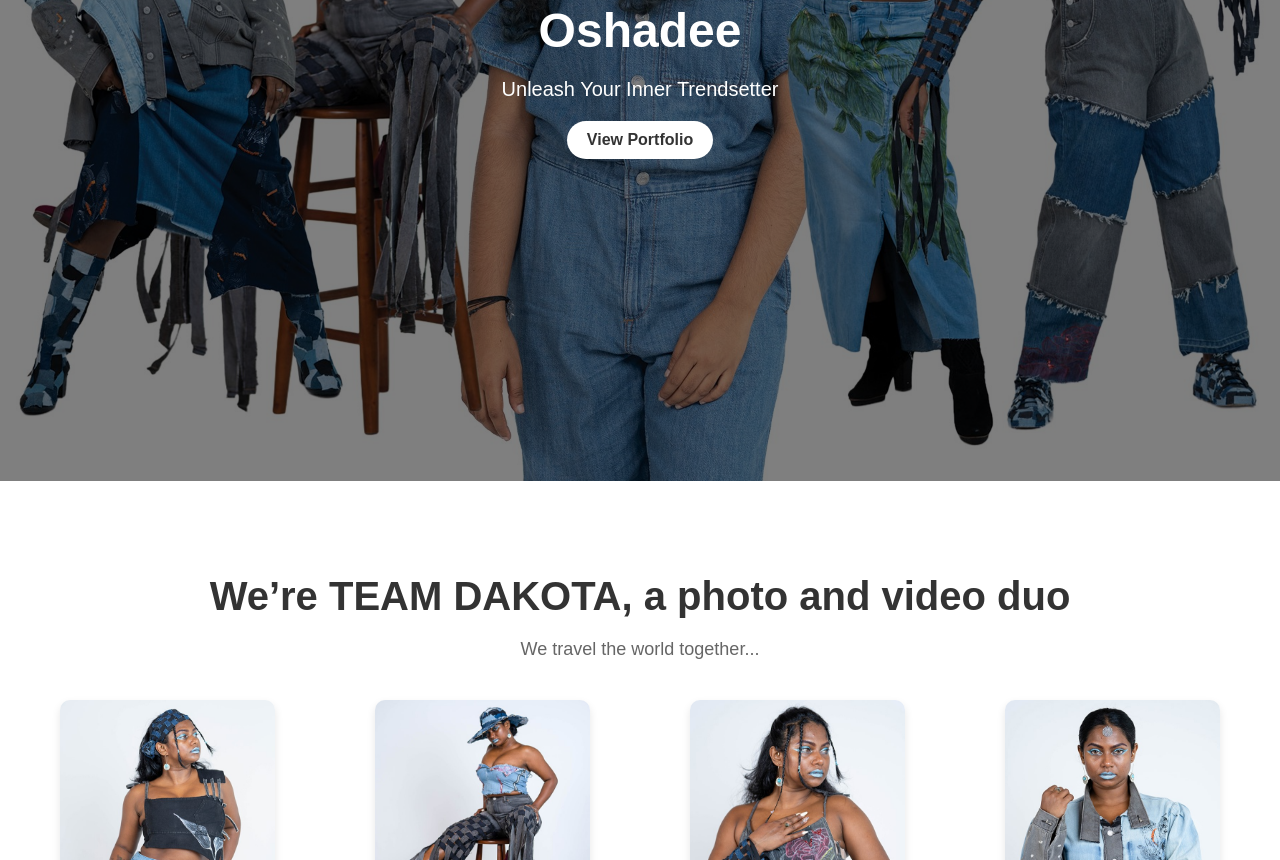
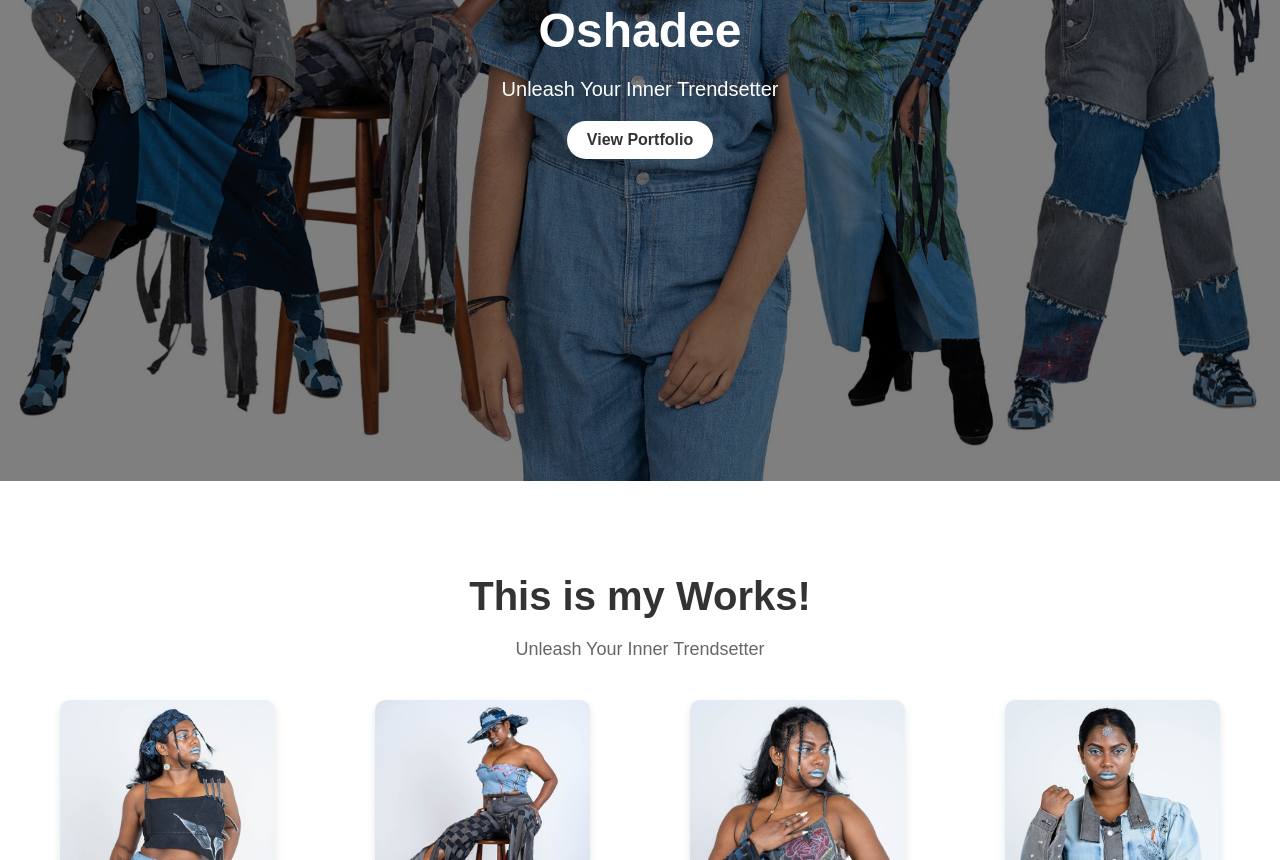
Before and after one commit to sahangeethma/Fashions, a plain HTML site: page index.html in a window 1280 px wide. Shown: the part 319-1179 px from the top of the page. Drawn offline with Linux system fonts and the light colour scheme.

Commit message:
index.html

```diff
--- a/index.html
+++ b/index.html
@@ -3,7 +3,7 @@
   <head>
     <meta charset="UTF-8" />
     <meta name="viewport" content="width=device-width, initial-scale=1.0" />
-    <title>Dakota</title>
+    <title>Oshadee | Fashin Designer</title>
     <link rel="stylesheet" href="styles.css" />
   </head>
   <body>
@@ -20,8 +20,8 @@
     <!-- Introduction Section -->
     <section id="introduction" class="introduction">
       <div class="container">
-        <h2>We’re TEAM DAKOTA, a photo and video duo</h2>
-        <p>We travel the world together...</p>
+        <h2>This is my Works!</h2>
+        <p>Unleash Your Inner Trendsetter</p>
         <div class="image-grid-intro">
           <div
             class="image-item-intro selected"
@@ -48,7 +48,7 @@
 
     <!-- Floating Button for returning to Introduction Section -->
     <a href="#introduction" id="back-to-intro" class="floating-button"
-      >Back to Introduction</a
+      >Back to Portfolio</a
     >
 
     <!-- Services Section -->
```
